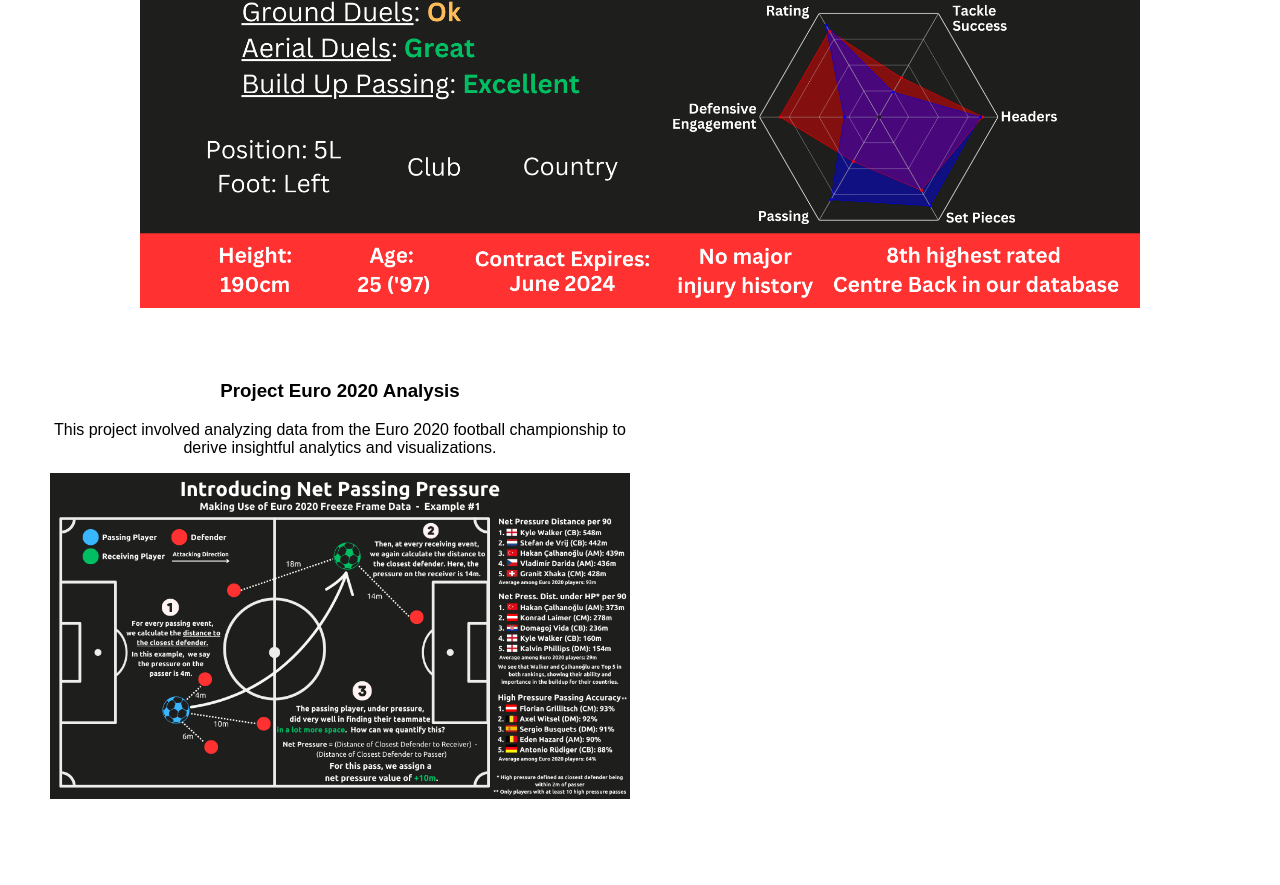
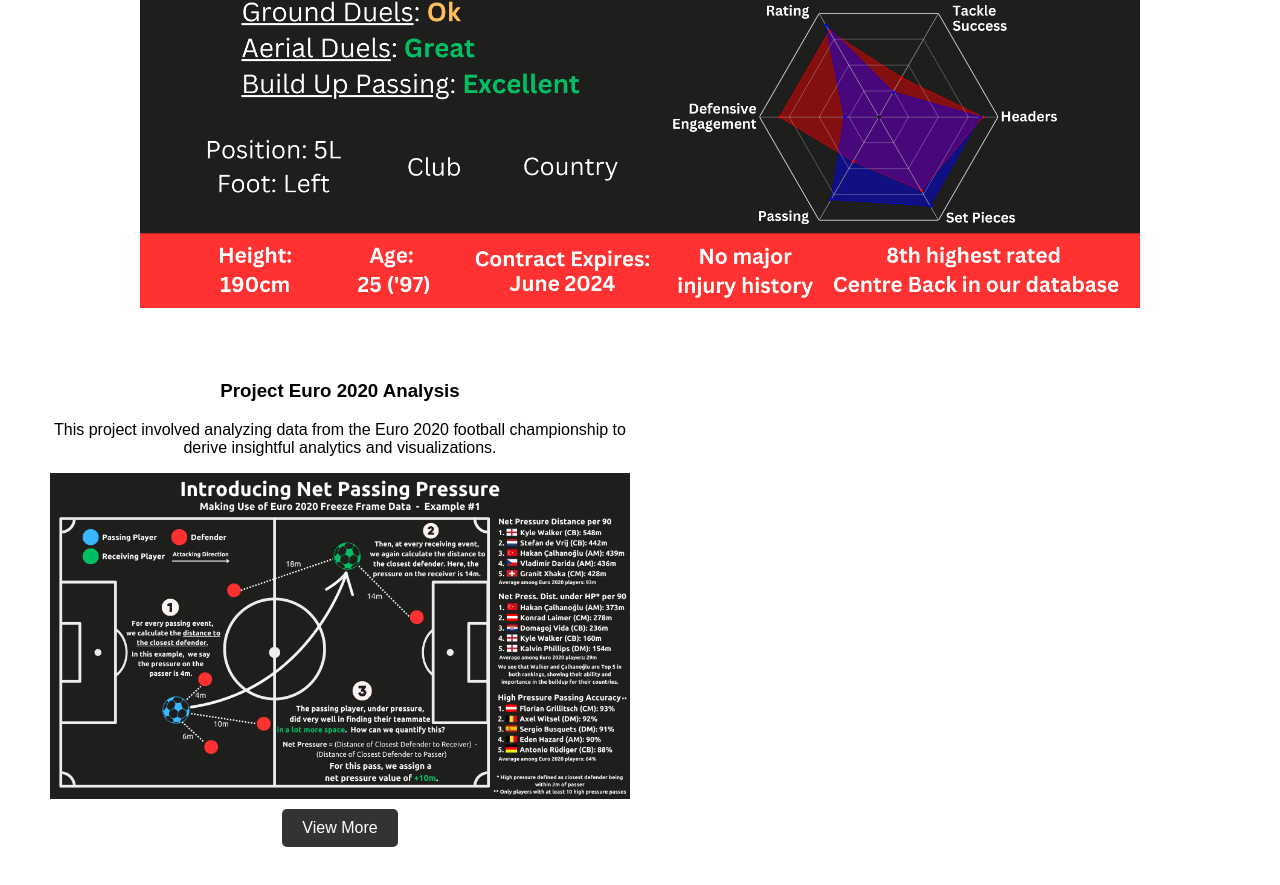
Before and after one commit to malekshafei/malekshafei.github.io, a plain HTML site: page index.html in a window 1280 px wide. Shown: the part 655-1540 px from the top of the page. Drawn offline with Linux system fonts and the light colour scheme.

Commit message:
Update index.html

```diff
--- a/index.html
+++ b/index.html
@@ -147,19 +147,22 @@
       <p>This project involved analyzing data from the Euro 2020 football championship to derive insightful analytics and visualizations.</p>
 
       <div class="project-thumbnail-container">
-        <!-- Thumbnail image that also serves as the 'View More' button -->
+        <!-- Thumbnail image -->
         <a href="images/Euro2020Project/8.png" data-lightbox="euro2020-project" data-title="Project Euro 2020 - Image 1">
             <img src="images/Euro2020Project/8.png" alt="Project Euro 2020 - Image 1" class="project-thumbnail">
         </a>
+        <!-- 'View More' button -->
+        <a href="images/Euro2020Project/8.png" data-lightbox="euro2020-project" class="project-button">View More</a>
       </div>
 
-      <!-- Hidden links for the rest of the slideshow. These are not visible but are part of the Lightbox group -->
+      <!-- Hidden links for the rest of the slideshow -->
       <a href="images/Euro2020Project/9.png" data-lightbox="euro2020-project" data-title="Project Euro 2020 - Image 2"></a>
       <a href="images/Euro2020Project/10.png" data-lightbox="euro2020-project" data-title="Project Euro 2020 - Image 3"></a>
       <a href="images/Euro2020Project/11.png" data-lightbox="euro2020-project" data-title="Project Euro 2020 - Image 4"></a>
       <a href="images/Euro2020Project/12.png" data-lightbox="euro2020-project" data-title="Project Euro 2020 - Image 5"></a>
     </div>
   </div>
+
 
   <script src="lightbox/js/lightbox.js"></script>
   <script>
```
